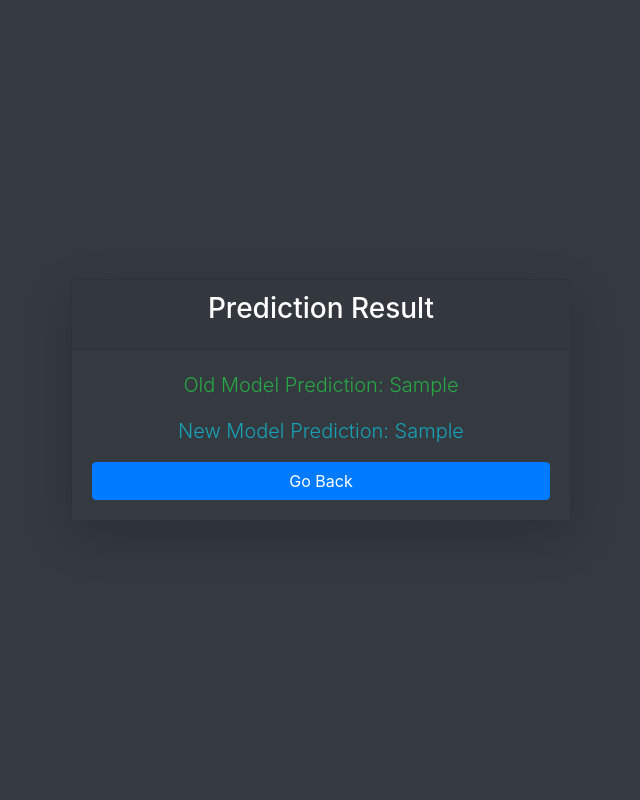
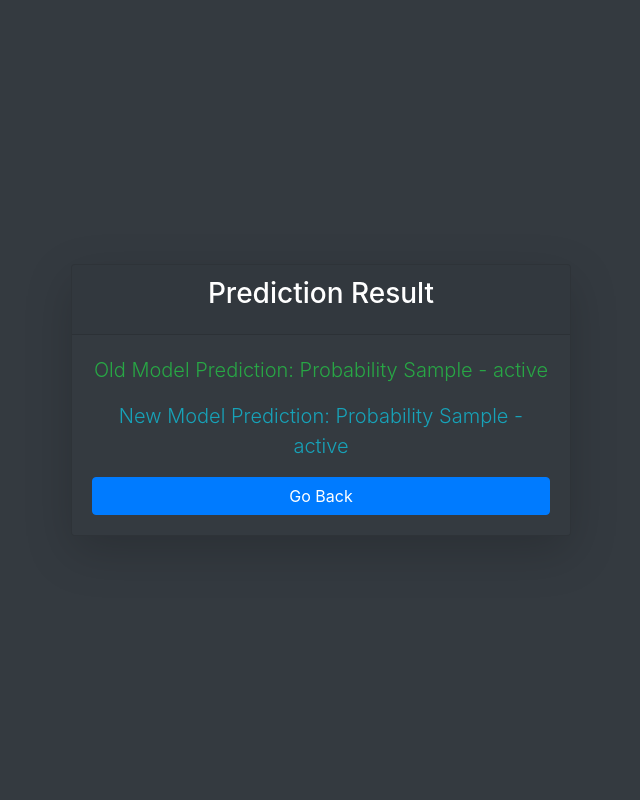
Before and after one commit to SwagathNalla/BRC_WEB_HOSTING, a Flask app: template templates/result.html in a window 1280 px wide. Shown: the whole page, without its empty margins (319-959 px from the left). Run offline with Flask 3, Linux system fonts and the light colour scheme; the template is opened without the code that fills it: most values are stand-ins (such as "Sample title", 1, 10 or a date in 2020); some libraries are stand-ins or nearby versions.

Commit message:
Update result.html

```diff
--- a/templates/result.html
+++ b/templates/result.html
@@ -14,9 +14,11 @@
                 <h3 class="card-title">Prediction Result</h3>
             </div>
             <div class="card-body text-center">
-                <p class="lead text-success">Old Model Prediction: {{ prob_old }}</p>
+                {% if prob_old is not none %}
+                <p class="lead text-success">Old Model Prediction: Probability {{ prob_old }} - {{ fraud_status_old }}</p>
+                {% endif %}
                 {% if prob_new is not none %}
-                <p class="lead text-info">New Model Prediction: {{ prob_new }}</p>
+                <p class="lead text-info">New Model Prediction: Probability {{ prob_new }} - {{ fraud_status_new }}</p>
                 {% endif %}
                 <a href="/" class="btn btn-primary btn-block">Go Back</a>
             </div>
```
